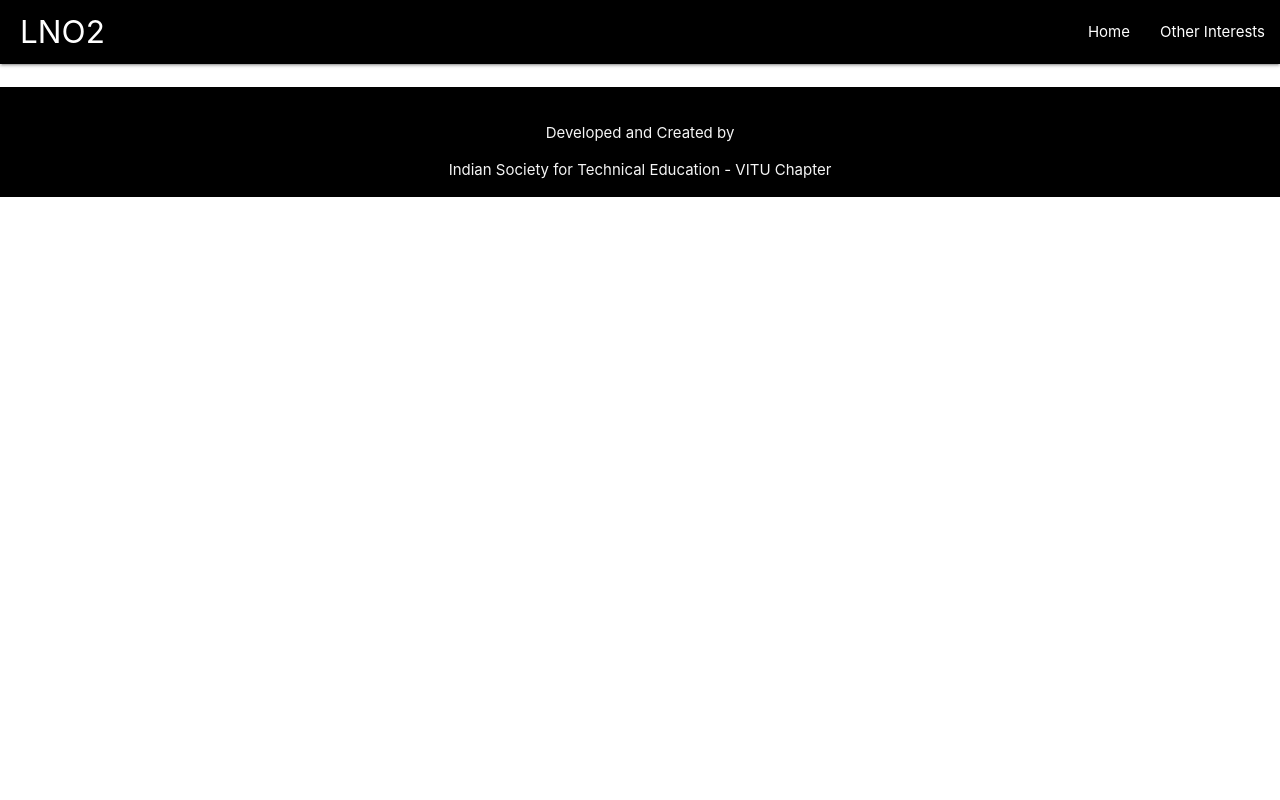
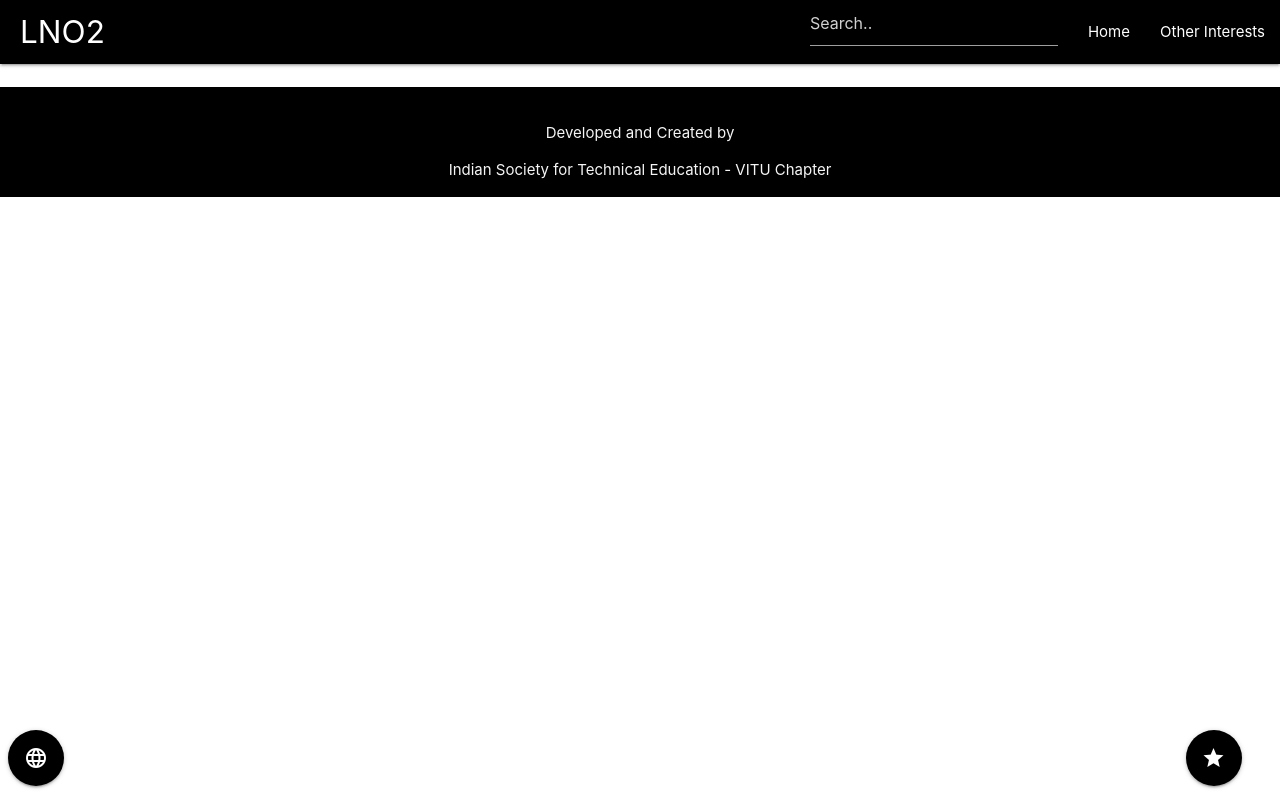
Before and after one commit to Anmol1998/social-networking-website, a PHP site: page /interest.php in a window 1280 px wide. Run offline with PHP 8.4, Linux system fonts and the light colour scheme; a user stored in the database is signed in; data comes from the database, SQL or seed files in the repository; some libraries are stand-ins or nearby versions.

Commit message:
Add files via upload

```diff
--- a/interest.php
+++ b/interest.php
@@ -5,6 +5,14 @@
 	$uname=$_SESSION['userName'];
 	$pids=post_show($uname);
 	?>
+<style>
+	input[type=text] {
+    width: 130px;
+    -webkit-transition: width 0.4s ease-in-out;
+    transition: width 0.4s ease-in-out;
+}
+}
+</style>
 <html>
 <head>
 	<title>Interests</title>
@@ -13,16 +21,19 @@
 <script src="jquery-ui_1.12.1_.min.js"></script>
 <script src="facebook-reactions.js"></script>
 <link rel="stylesheet" href="stylesheet1.css">
-<link rel="stylesheet" href="cssr/materialize.min.css">
-<script src="js1/jquery-2.1.1.min.js"></script>
-<script src="js1/materialize.min.js"></script>
+<link rel="stylesheet" href="cssr/materialize.css">
+<script type="text/javascript" src="js1/jquery-2.1.1.min.js"></script>
+<script type="text/javascript" src="js1/materialize.min.1.js"></script>
+<script type="text/javascript" src="js1/materialize.js"></script>
+<link href="https://fonts.googleapis.com/icon?family=Material+Icons" rel="stylesheet">
 </script>
 <body>
 <nav>
     <div class="nav-wrapper black">
       <div style="margin-left:20px"><a href="#" class="brand-logo">LNO2</a></div>
       <ul id="nav-mobile" class="right hide-on-med-and-down">
-        <li><a href="home.html">Home</a></li>
+      	<li><a><input type="text" name="search" placeholder="Search.."></a></li>
+        <li><a href="home.php">Home</a></li>
         <li><a href="interestpage.html">Other Interests</a></li>
       </ul>
     </div>
@@ -83,6 +94,22 @@
 			</div>
 	<?php }
   ?>
+  <div class="fixed-action-btn" style="bottom: 14px; right:3%;">
+		<a class="btn-floating btn-large black">
+			<i class="large material-icons">star</i>
+		</a>
+</div>
+  <div class="fixed-action-btn" style="bottom: 14px; right:95%;">
+		<a class="btn-floating btn-large black">
+			<i class="large material-icons">language</i>
+		</a>
+		<ul>
+		    <li><a class="btn-floating black tooltipped modal-trigger" data-position="right" data-delay="50" data-tooltip="Developer Page" href="#contact"><i class="large material-icons">settings_phone</i></a></li>
+			<li><a class="btn-floating black tooltipped modal-trigger" data-position="right" data-delay="50" data-tooltip="Groups" href="groups.php"><i class="large material-icons">supervisor_account</i></a></li>
+			<li><a class="btn-floating black tooltipped" data-position="right" data-delay="50" data-tooltip="Logout" href="home.html"><i class="large material-icons">vpn_key</i></a></li>
+
+		</ul>
+	</div>
 <footer class="page-footer black">
           <div class="container">
             <div class="row">
```
Also changed, not shown: profile.php (+9 -0 lines).
